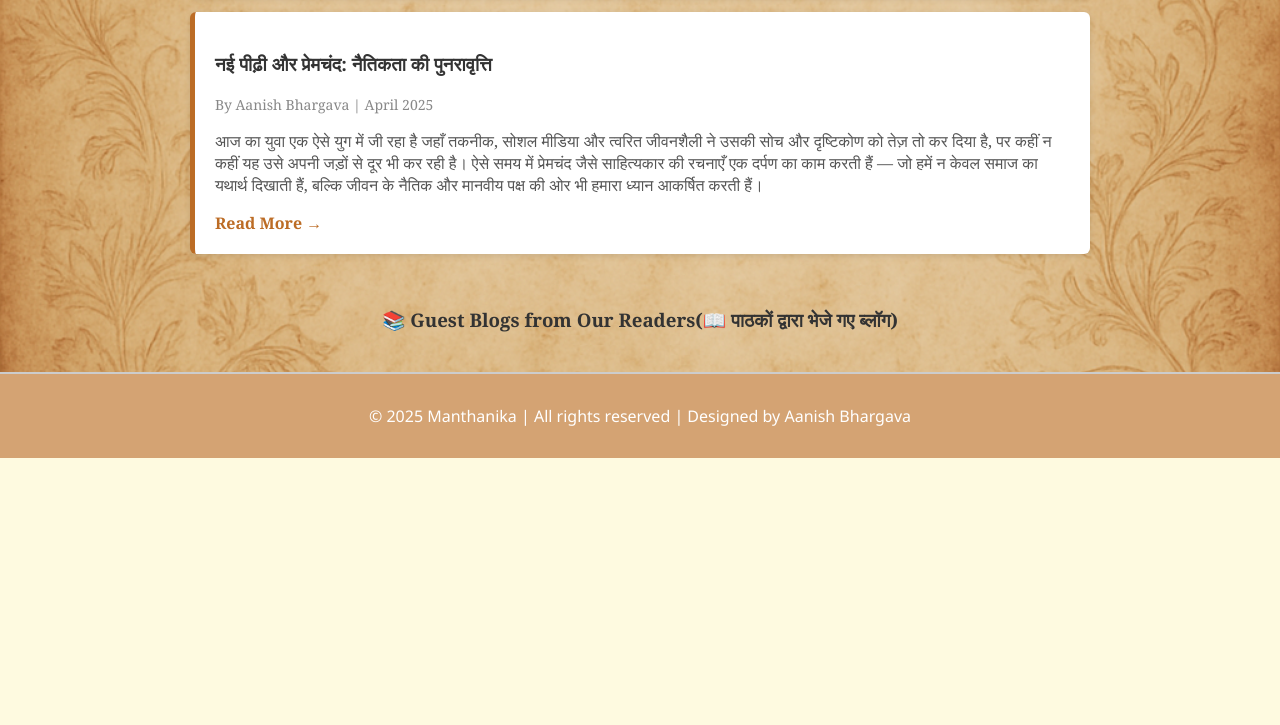
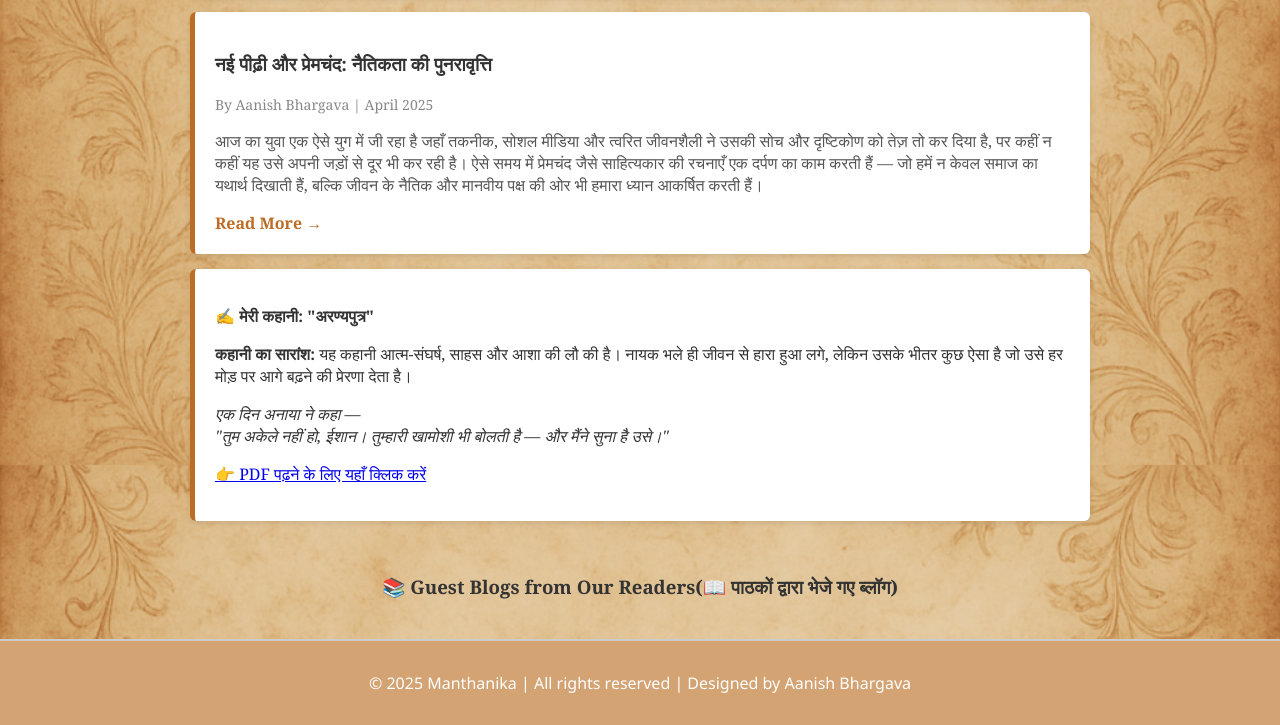
Before and after one commit to manthanika/Sahitya_Manthan_Blog, a plain HTML site: page index.html in a window 1280 px wide. Shown: the part 815-1540 px from the top of the page. Before the commit the page ends 1273 px from the top, so only its background shows below. Drawn offline with Linux system fonts and the light colour scheme; no server answers.

Commit message:
index.html

```diff
--- a/index.html
+++ b/index.html
@@ -55,6 +55,12 @@
         <p class="blog-summary">आज का युवा एक ऐसे युग में जी रहा है जहाँ तकनीक, सोशल मीडिया और त्वरित जीवनशैली ने उसकी सोच और दृष्टिकोण को तेज़ तो कर दिया है, पर कहीं न कहीं यह उसे अपनी जड़ों से दूर भी कर रही है। ऐसे समय में प्रेमचंद जैसे साहित्यकार की रचनाएँ एक दर्पण का काम करती हैं — जो हमें न केवल समाज का यथार्थ दिखाती हैं, बल्कि जीवन के नैतिक और मानवीय पक्ष की ओर भी हमारा ध्यान आकर्षित करती हैं।</p>
         <a href="blog2.html" class="read-more">Read More →</a>
       </div>
+      <div class="blog-post">
+      <p><strong>✍️ मेरी कहानी: "अरण्यपुत्र"</strong> </p>
+      <p><strong>कहानी का सारांश:</strong> यह कहानी आत्म-संघर्ष, साहस और आशा की लौ की है। नायक भले ही जीवन से हारा हुआ लगे, लेकिन उसके भीतर कुछ ऐसा है जो उसे हर मोड़ पर आगे बढ़ने की प्रेरणा देता है।</p>
+      <p><em>एक दिन अनाया ने कहा —<br>"तुम अकेले नहीं हो, ईशान। तुम्हारी खामोशी भी बोलती है — और मैंने सुना है उसे।"</em></p>
+      <p><a href="https://drive.google.com/file/d/1n3_AaKE48Z0jTPJGPY56lKJkaf2LBsvG/view?usp=drive_link" target="_blank">👉 PDF पढ़ने के लिए यहाँ क्लिक करें</a></p>
+      </div>
 
       <!-- Aap yahan aur bhi blogs add kar sakte hain -->
 
```
